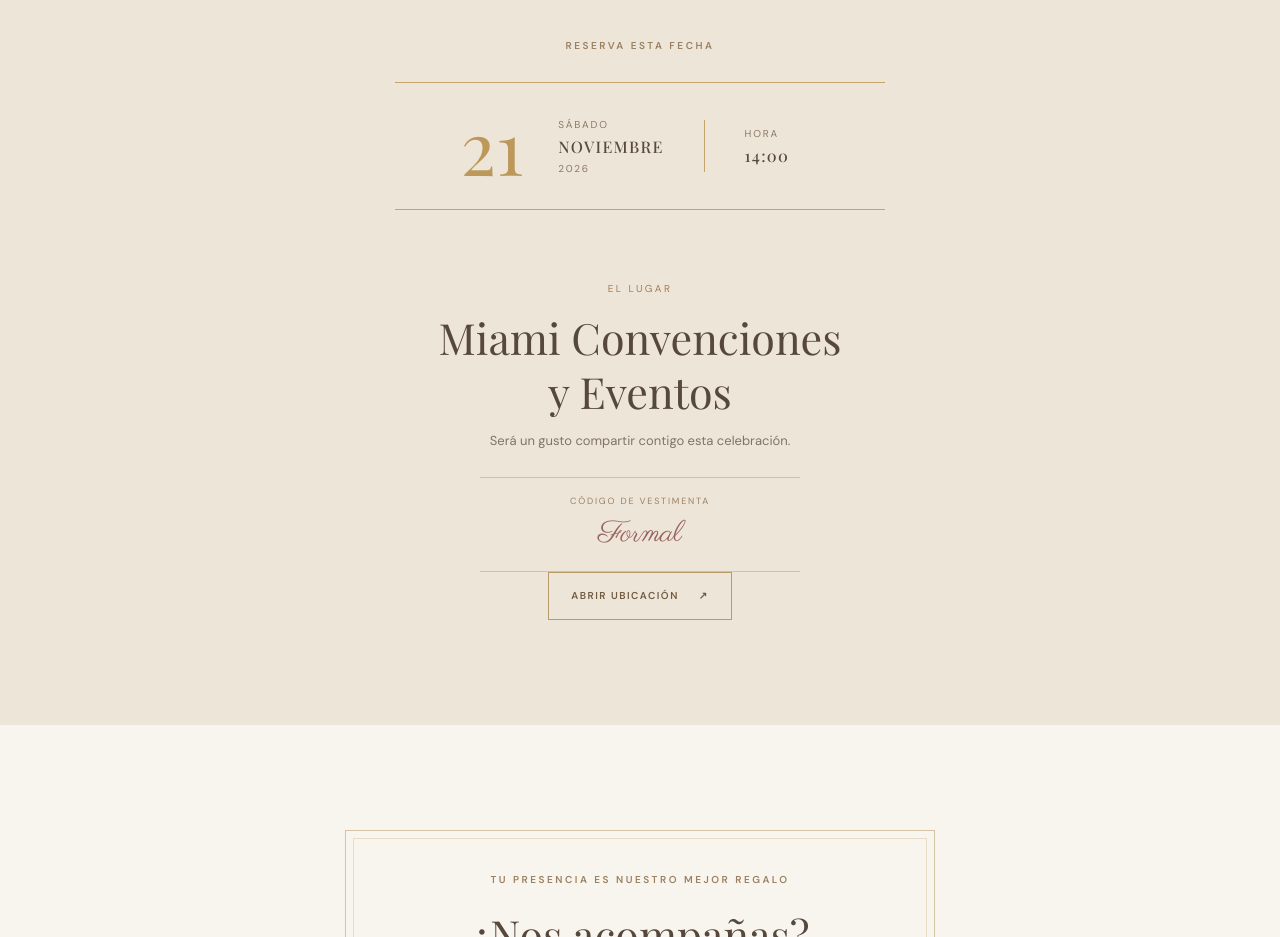
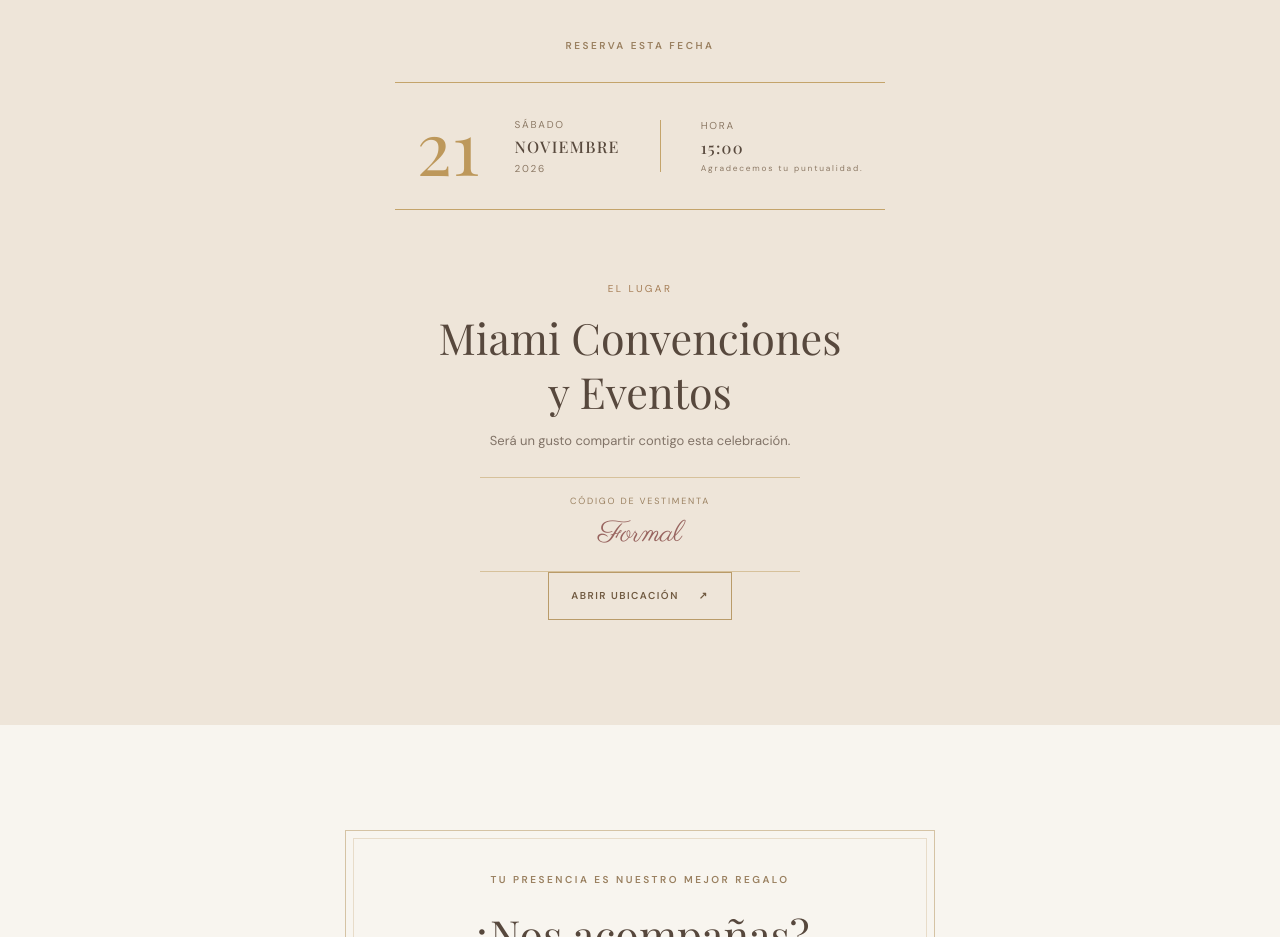
Before and after one commit to cumpleteresita/80s, a plain HTML site: page index.html in a window 1280 px wide. Shown: the part 1380-2317 px from the top of the page. Drawn offline with nearby package versions, Linux system fonts and the light colour scheme.

Commit message:
Update index.html

```diff
--- a/index.html
+++ b/index.html
@@ -4,7 +4,7 @@
   <meta charset="UTF-8">
   <meta name="viewport" content="width=device-width, initial-scale=1.0">
   <meta name="theme-color" content="#eee5d9">
-  <meta name="description" content="Celebremos juntos los 80 años de Teresita Borja. 21 de noviembre de 2026, 14:00.">
+  <meta name="description" content="Celebremos juntos los 80 años de Teresita Borja. 21 de noviembre de 2026, 15:00.">
   <title>Teresita Borja · 80 años</title>
   <link rel="preconnect" href="https://fonts.googleapis.com">
   <link rel="preconnect" href="https://fonts.gstatic.com" crossorigin>
@@ -63,7 +63,8 @@
         <span class="date-line"></span>
         <div class="time">
           <span>HORA</span>
-          <strong>14:00</strong>
+          <strong>15:00</strong>
+<small class="punctuality-note">Agradecemos tu puntualidad.</small>
         </div>
       </div>
 
```
